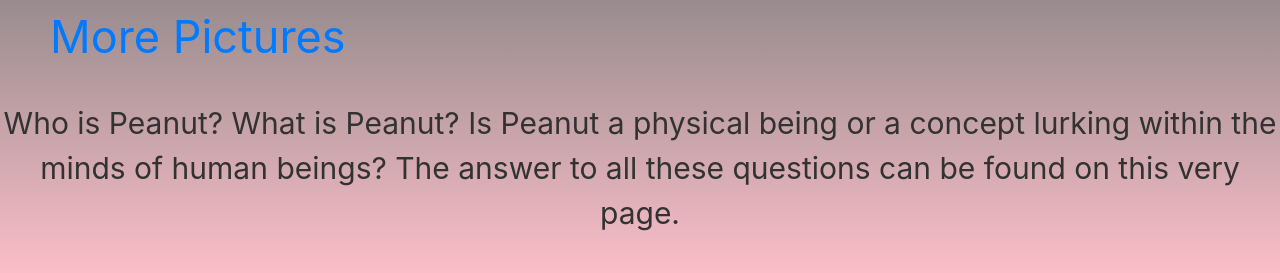
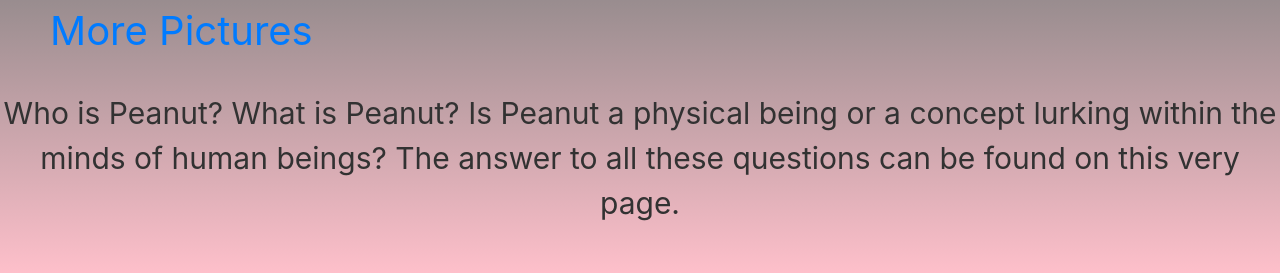
Before and after one commit to freecodecamppractice/PeanutTribute, a plain HTML site: page index.html in a window 1280 px wide. Shown: the part 447-720 px from the top of the page. Drawn offline with nearby package versions, Linux system fonts and the light colour scheme; grey boxes are pictures that could not be loaded.

Commit message:
Update index.html

```diff
--- a/index.html
+++ b/index.html
@@ -17,8 +17,8 @@
 
     .header-buttons {
         display: inline-block;
-        color: rgb(50, 50, 150);
-        font-size: 45px;
+        color: rgb(80, 80, 180);
+        font-size: 40px;
         margin-left: 50px;
     }
 
```
